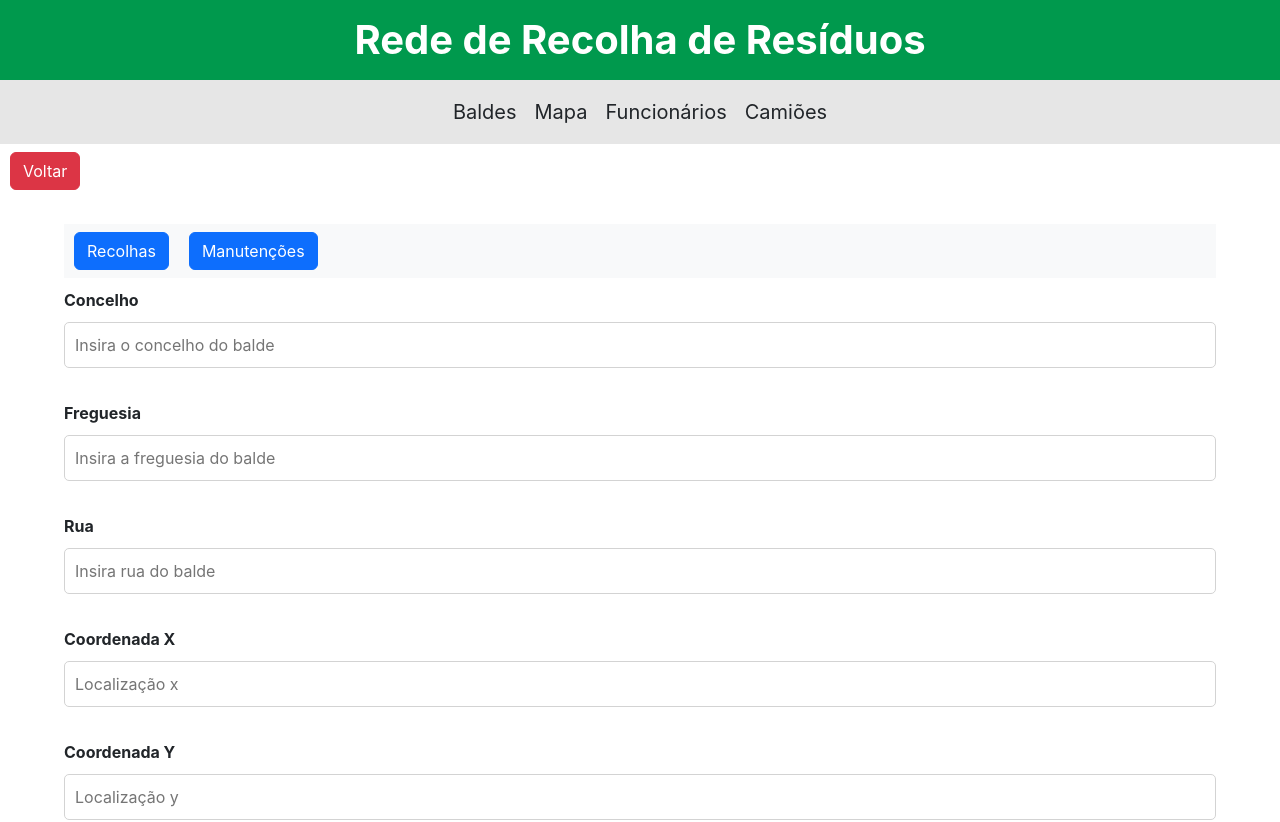
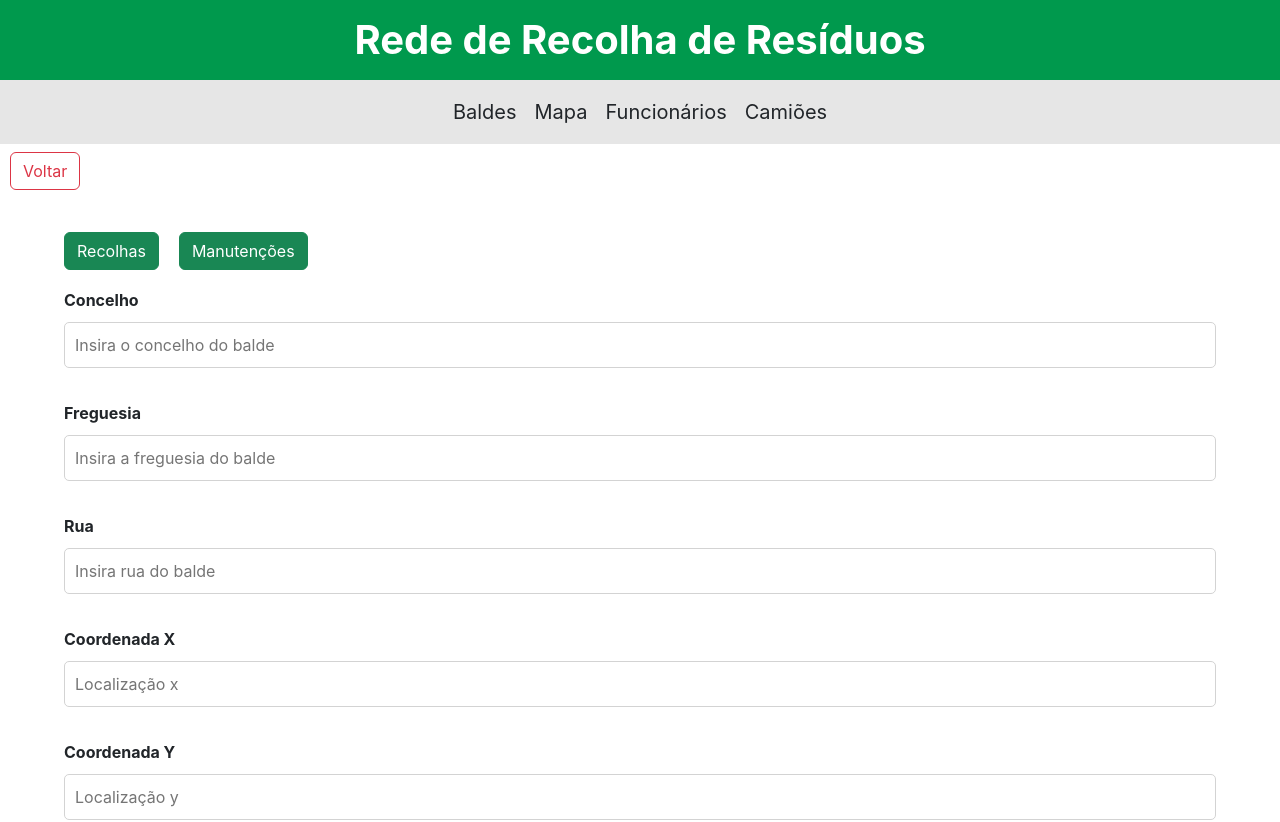
Before and after one commit to rodrigomoura2020111873/DAIfront-end, a React (Create React App) app: page /baldes/1 in a window 1280 px wide. Shown: the top 822 px of the page. Built offline with nearby package versions, Linux system fonts and the light colour scheme; no server answers.

Commit message:
Alterações Visuais
Retoques finais nos botões

```diff
--- a/src/components/SecondNavBar/GoBack.js
+++ b/src/components/SecondNavBar/GoBack.js
@@ -24,7 +24,7 @@ const GoBack = () => {
       <div className="collapse navbar-collapse " id="navbarNavAltMarkup">
         <div className="navbar-nav ml-auto">
           <button
-            className="btn btn-danger"
+            className="btn btn-outline-danger"
             style={{ marginLeft: '10px', marginRight: '10px' }}
             onClick={handleVoltar}
           >
--- a/src/pages/BaldesMod.js
+++ b/src/pages/BaldesMod.js
@@ -124,16 +124,16 @@ const ModBaldes = () => {
       <MainNavBar />
       <GoBack />
       <FormWrapper>
-      <nav className="navbar navbar-expand-lg navbar-light bg-light">
+      <nav className="navbar navbar-expand-lg navbar-light">
       <div className="collapse navbar-collapse" id="navbarNavAltMarkup">
         <div className="navbar-nav ml-auto">
           {/* Link para a página de Recolhas */}
-          <Link to={`/recolha/${baldeId}`} className="btn btn-primary" style={{ marginLeft: '10px', marginRight: '10px' }}>
+          <Link to={`/recolha/${baldeId}`} className="btn btn-success" style={{marginRight: '10px' }}>
             Recolhas
           </Link>
 
           {/* Link para a página de Manutenções */}
-          <Link to={`/manutencao/${baldeId}`} className="btn btn-primary" style={{ marginLeft: '10px', marginRight: '10px' }}>
+          <Link to={`/manutencao/${baldeId}`} className="btn btn-success" style={{ marginLeft: '10px', marginRight: '10px' }}>
             Manutenções
           </Link>
         </div>
```
